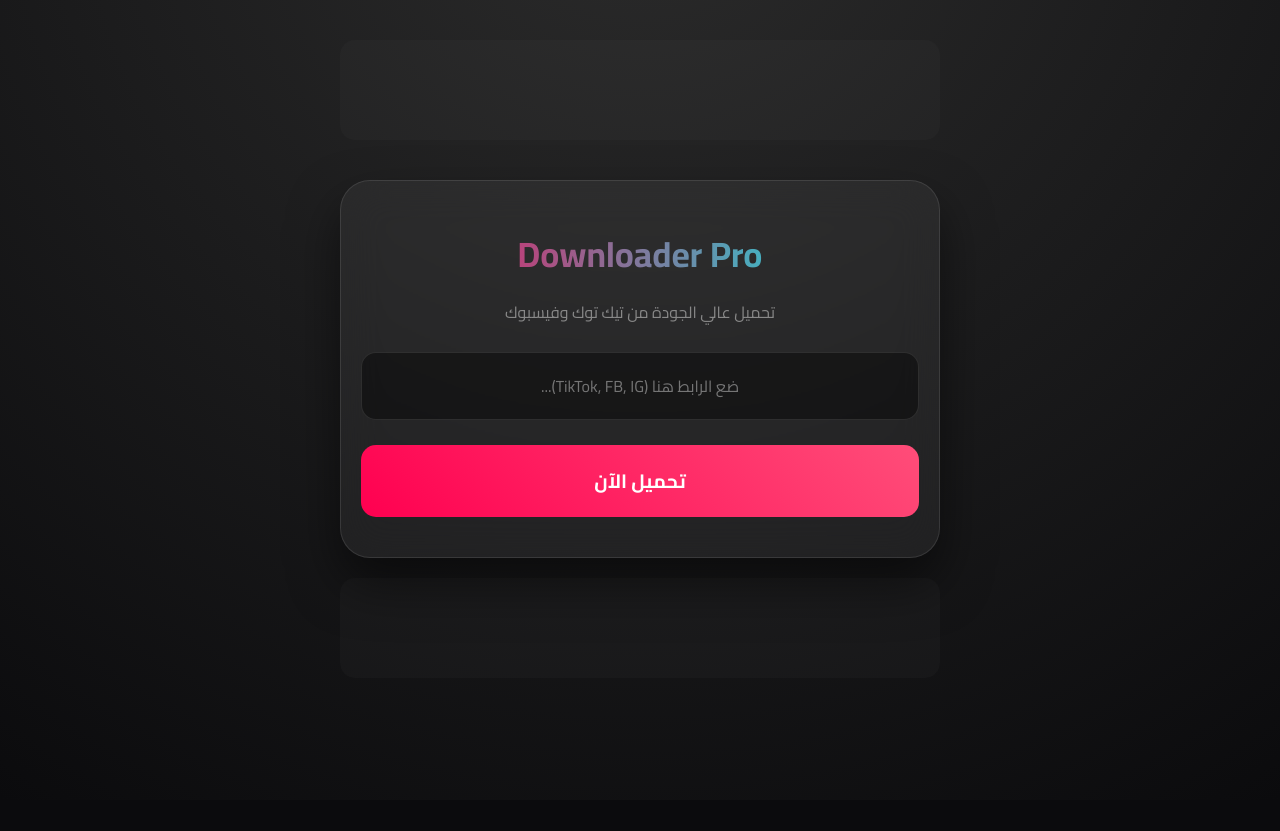
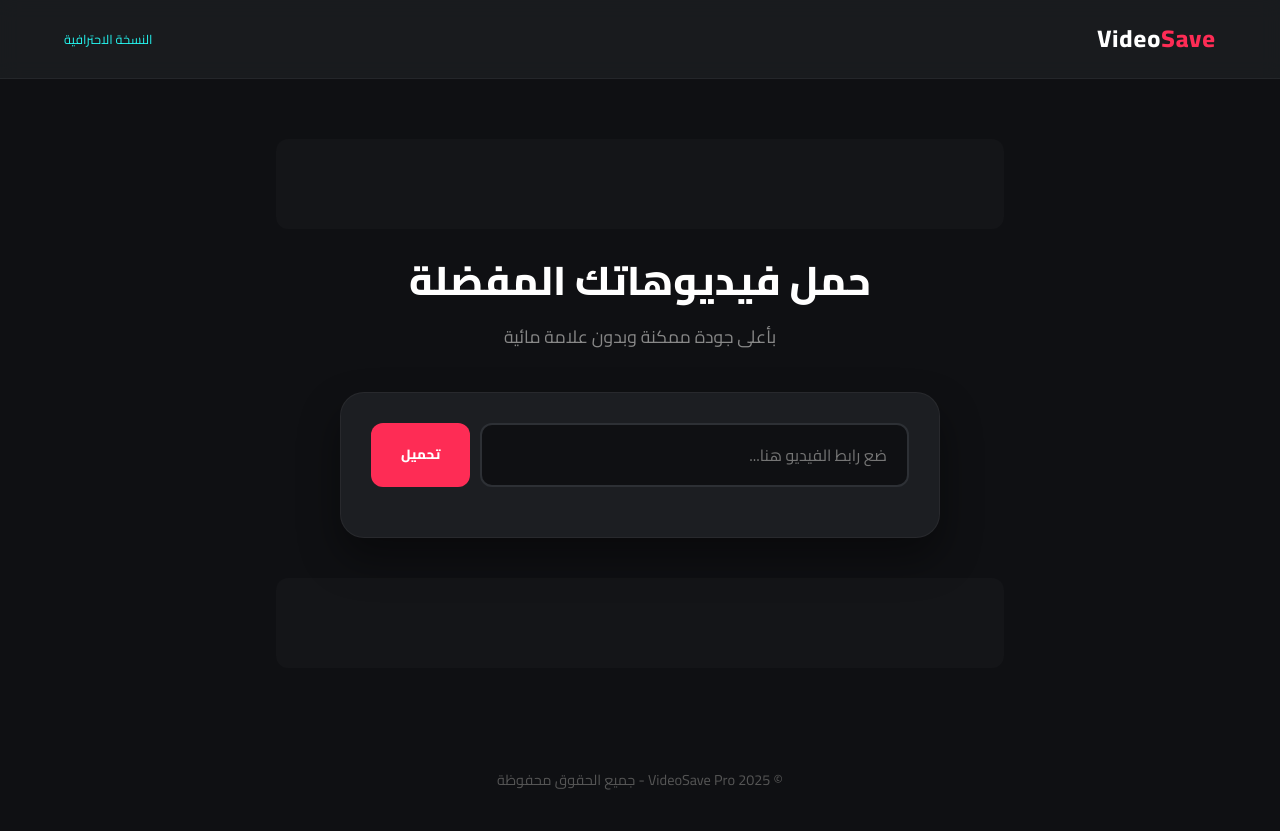
Before and after one commit to muammade/tiktok-downloader, a website: page index.html in a window 1280 px wide. Before the commit the page ends 800 px from the top, so only its background shows below. Drawn offline with Linux system fonts and the light colour scheme.

Commit message:
Refactor index.html for improved layout and styles

```diff
--- a/index.html
+++ b/index.html
@@ -4,112 +4,208 @@
     <meta charset="UTF-8">
     <meta name="viewport" content="width=device-width, initial-scale=1.0">
     <meta name="referrer" content="no-referrer">
-    <title>Ultimate Video Downloader | المحمل الذكي</title>
-    <link href="https://fonts.googleapis.com/css2?family=Cairo:wght@400;700&display=swap" rel="stylesheet">
+    <title>VideoSave Pro | محمل الفيديوهات الذكي</title>
+    <link href="https://fonts.googleapis.com/css2?family=Cairo:wght@400;600;800&display=swap" rel="stylesheet">
     <style>
-        :root { --primary: #FF0050; --secondary: #00F2EA; --bg: #0b0b0d; }
+        :root {
+            --primary: #FE2C55;
+            --secondary: #25F4EE;
+            --bg: #0f1013;
+            --card-bg: #1c1e22;
+        }
         * { box-sizing: border-box; margin: 0; padding: 0; font-family: 'Cairo', sans-serif; }
+
         body {
             background-color: var(--bg);
-            background-image: radial-gradient(circle at 50% -20%, #2c2c2c, #0b0b0d);
-            color: #fff; min-height: 100vh; display: flex; flex-direction: column; align-items: center; padding: 20px;
+            color: #ffffff;
+            line-height: 1.6;
         }
-        .container {
-            width: 100%; max-width: 600px; background: rgba(255, 255, 255, 0.05);
-            backdrop-filter: blur(20px); -webkit-backdrop-filter: blur(20px);
-            border: 1px solid rgba(255, 255, 255, 0.1); border-radius: 30px;
-            padding: 40px 20px; text-align: center; margin-top: 20px;
-            box-shadow: 0 25px 50px rgba(0,0,0,0.5);
+
+        /* Header التصميم العصري */
+        header {
+            width: 100%;
+            padding: 20px 5%;
+            background: rgba(28, 30, 34, 0.8);
+            backdrop-filter: blur(10px);
+            display: flex;
+            justify-content: space-between;
+            align-items: center;
+            border-bottom: 1px solid rgba(255,255,255,0.05);
+            position: sticky;
+            top: 0;
+            z-index: 1000;
         }
-        h1 { font-size: 2.2rem; margin-bottom: 10px; background: linear-gradient(to left, var(--secondary), var(--primary)); -webkit-background-clip: text; -webkit-text-fill-color: transparent; }
-        .input-group { margin: 25px 0; }
+        .logo { font-weight: 800; font-size: 1.5rem; letter-spacing: 1px; }
+        .logo span { color: var(--primary); }
+
+        .main-content {
+            display: flex;
+            flex-direction: column;
+            align-items: center;
+            padding: 40px 20px;
+            min-height: 80vh;
+        }
+
+        .hero-section { text-align: center; margin-bottom: 40px; }
+        .hero-section h1 { font-size: 2.5rem; margin-bottom: 10px; }
+        .hero-section p { color: #888; font-size: 1.1rem; }
+
+        .download-card {
+            width: 100%;
+            max-width: 600px;
+            background: var(--card-bg);
+            padding: 30px;
+            border-radius: 24px;
+            box-shadow: 0 20px 40px rgba(0,0,0,0.4);
+            border: 1px solid rgba(255,255,255,0.05);
+        }
+
+        .input-wrapper {
+            display: flex;
+            gap: 10px;
+            margin-bottom: 20px;
+        }
         input {
-            width: 100%; padding: 18px; border-radius: 15px; border: 1px solid rgba(255,255,255,0.1);
-            background: rgba(0,0,0,0.4); color: #fff; font-size: 1rem; outline: none; transition: 0.3s; text-align: center;
+            flex: 1;
+            padding: 15px 20px;
+            border-radius: 12px;
+            border: 2px solid #2d3035;
+            background: #0f1013;
+            color: white;
+            font-size: 1rem;
+            outline: none;
+            transition: 0.3s;
         }
-        input:focus { border-color: var(--secondary); box-shadow: 0 0 15px rgba(0, 242, 234, 0.2); }
-        .btn-main {
-            width: 100%; padding: 18px; border-radius: 15px; border: none;
-            background: linear-gradient(45deg, var(--primary), #ff4d79);
-            color: #fff; font-weight: bold; font-size: 1.2rem; cursor: pointer; transition: 0.3s;
+        input:focus { border-color: var(--secondary); }
+
+        .btn-download {
+            padding: 15px 30px;
+            border-radius: 12px;
+            border: none;
+            background: var(--primary);
+            color: white;
+            font-weight: 700;
+            cursor: pointer;
+            transition: 0.3s;
+            white-space: nowrap;
         }
-        .btn-main:hover { transform: translateY(-3px); box-shadow: 0 8px 25px rgba(255, 0, 80, 0.5); }
+        .btn-download:hover { transform: translateY(-2px); opacity: 0.9; }
 
-        #resultArea { margin-top: 30px; display: none; animation: fadeIn 0.6s ease; }
-        .result-card { background: rgba(255,255,255,0.03); border-radius: 20px; padding: 20px; border: 1px solid rgba(255,255,255,0.1); }
-        #vCover { width: 100%; border-radius: 15px; margin-bottom: 15px; max-height: 300px; object-fit: contain; border: 2px solid var(--secondary); }
-        .btn-download {
-            display: block; width: 100%; padding: 15px; border-radius: 12px;
-            background: var(--secondary); color: #000; text-decoration: none; font-weight: bold; font-size: 1.1rem;
+        /* منطقة النتائج */
+        #resultArea {
+            display: none;
+            margin-top: 30px;
+            padding-top: 30px;
+            border-top: 1px solid rgba(255,255,255,0.1);
+            text-align: center;
         }
-        .ad-slot { width: 100%; max-width: 600px; margin: 20px 0; border-radius: 15px; overflow: hidden; min-height: 100px; background: rgba(255,255,255,0.02); }
-        @keyframes fadeIn { from { opacity: 0; transform: translateY(10px); } to { opacity: 1; } }
+        #vCover { width: 100%; max-height: 350px; border-radius: 15px; object-fit: contain; margin-bottom: 20px; border: 1px solid #333; }
+        .final-link {
+            display: inline-block;
+            width: 100%;
+            padding: 15px;
+            background: var(--secondary);
+            color: #000;
+            text-decoration: none;
+            font-weight: 700;
+            border-radius: 12px;
+            margin-top: 10px;
+        }
+
+        /* الإعلانات */
+        .ad-container {
+            width: 100%;
+            max-width: 728px;
+            margin: 20px auto;
+            min-height: 90px;
+            background: rgba(255,255,255,0.02);
+            border-radius: 12px;
+            overflow: hidden;
+            display: flex;
+            justify-content: center;
+            align-items: center;
+        }
+
+        footer { padding: 40px; text-align: center; color: #555; font-size: 0.9rem; }
     </style>
 </head>
 <body>
 
-    <div class="ad-slot">
+    <header>
+        <div class="logo">Video<span>Save</span></div>
+        <div style="font-size: 0.8rem; color: var(--secondary);">النسخة الاحترافية</div>
+    </header>
+
+    <div class="main-content">
+        <div class="ad-container">
             <script async="async" data-cfasync="false" src="https://pl28334678.effectivegatecpm.com/f54e9c6f51b6bf561ffbceea1f602cc5/invoke.js"></script>
             <div id="container-f54e9c6f51b6bf561ffbceea1f602cc5"></div>
         </div>
 
-    <div class="container">
-        <h1>Downloader Pro</h1>
-        <p style="color: #888;">تحميل عالي الجودة من تيك توك وفيسبوك</p>
-
-        <div class="input-group">
-            <input type="text" id="urlInput" placeholder="ضع الرابط هنا (TikTok, FB, IG)...">
+        <div class="hero-section">
+            <h1>حمل فيديوهاتك المفضلة</h1>
+            <p>بأعلى جودة ممكنة وبدون علامة مائية</p>
         </div>
 
-        <button class="btn-main" id="startBtn">جاري فحص الرابط...</button>
+        <div class="download-card">
+            <div class="input-wrapper">
+                <input type="text" id="urlInput" placeholder="ضع رابط الفيديو هنا...">
+                <button class="btn-download" id="fetchBtn">تحميل</button>
+            </div>
 
             <div id="resultArea">
-            <div class="result-card">
                 <img id="vCover" src="" alt="Video Preview">
-                <div id="vTitle" style="margin-bottom: 15px; font-weight: bold; color: var(--secondary);"></div>
-                <a href="#" id="finalBtn" class="btn-download">حفظ الفيديو HD</a>
-            </div>
+                <h3 id="vTitle" style="margin-bottom: 15px;"></h3>
+                <a href="#" id="dlLink" class="final-link">حفظ الفيديو إلى الجهاز</a>
             </div>
         </div>
 
-    <div class="ad-slot">
+        <div class="ad-container" style="margin-top: 40px;">
             <div id="container-f54e9c6f51b6bf561ffbceea1f602cc5-2"></div>
             </div>
+    </div>
+
+    <footer>
+        &copy; 2025 VideoSave Pro - جميع الحقوق محفوظة
+    </footer>
 
     <script>
-        const startBtn = document.getElementById('startBtn');
+        const fetchBtn = document.getElementById('fetchBtn');
         const urlInput = document.getElementById('urlInput');
         const resultArea = document.getElementById('resultArea');
 
-        startBtn.innerText = 'تحميل الآن';
+        fetchBtn.onclick = async () => {
+            const url = urlInput.value.trim();
+            if (!url) return alert('يرجى إدخال الرابط');
 
-        startBtn.onclick = async () => {
-            const url = urlInput.value.trim();
-            if (!url) return alert('ضع رابطاً أولاً!');
+            fetchBtn.innerText = 'جاري المعالجة...';
+            fetchBtn.disabled = true;
 
-            startBtn.innerText = 'جاري المعالجة...';
             try {
-                const res = await fetch(`/api/download?url=${encodeURIComponent(url)}`);
-                const result = await res.json();
+                const response = await fetch(`/api/download?url=${encodeURIComponent(url)}`);
+                const result = await response.json();
 
                 if (result.code === 0) {
                     const data = result.data;
                     document.getElementById('vCover').src = data.cover;
-                    document.getElementById('vTitle').innerText = data.title || "فيديو جاهز";
+                    document.getElementById('vTitle').innerText = data.title || "فيديو جاهز للتحميل";
 
-                    document.getElementById('finalBtn').onclick = (e) => {
+                    document.getElementById('dlLink').onclick = (e) => {
                         e.preventDefault();
                         window.location.href = 'https://www.tikwm.com' + (data.hdplay || data.play);
                     };
 
                     resultArea.style.display = 'block';
+                    // تمرير الصفحة للأسفل لرؤية النتيجة
+                    resultArea.scrollIntoView({ behavior: 'smooth' });
                 } else {
-                    alert('عذراً، الرابط غير مدعوم أو أن السيرفر مشغول.');
+                    alert('لم نتمكن من العثور على الفيديو، تأكد من أن الرابط صحيح وعام.');
                 }
             } catch (err) {
-                alert('خطأ في الاتصال بالخادم.');
+                alert('حدث خطأ في الاتصال بالسيرفر، جرب مرة أخرى.');
             } finally {
-                startBtn.innerText = 'تحميل الآن';
+                fetchBtn.innerText = 'تحميل';
+                fetchBtn.disabled = false;
             }
         };
     </script>
```
Lines whose indentation alone changed are shown as unchanged.
